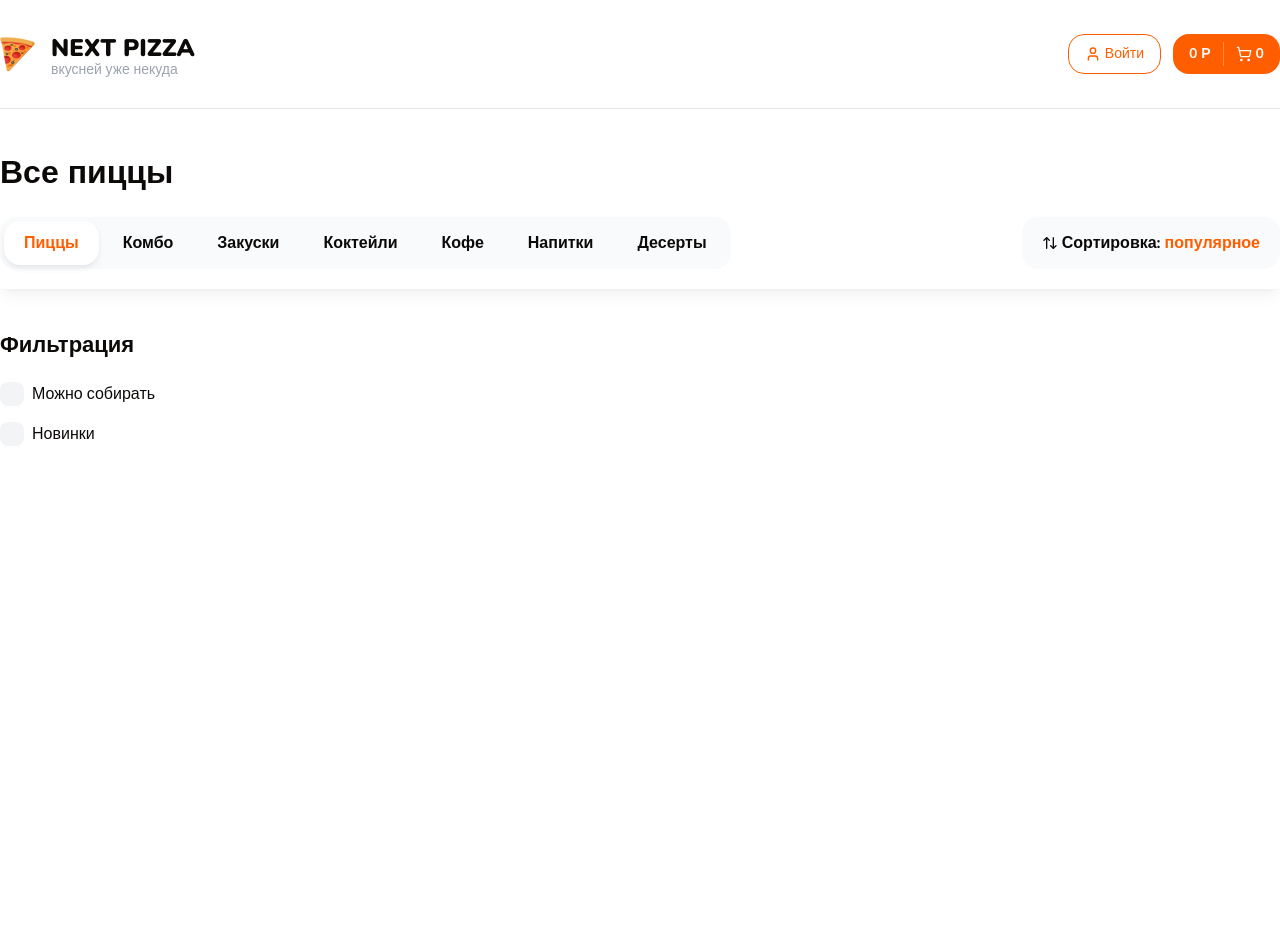
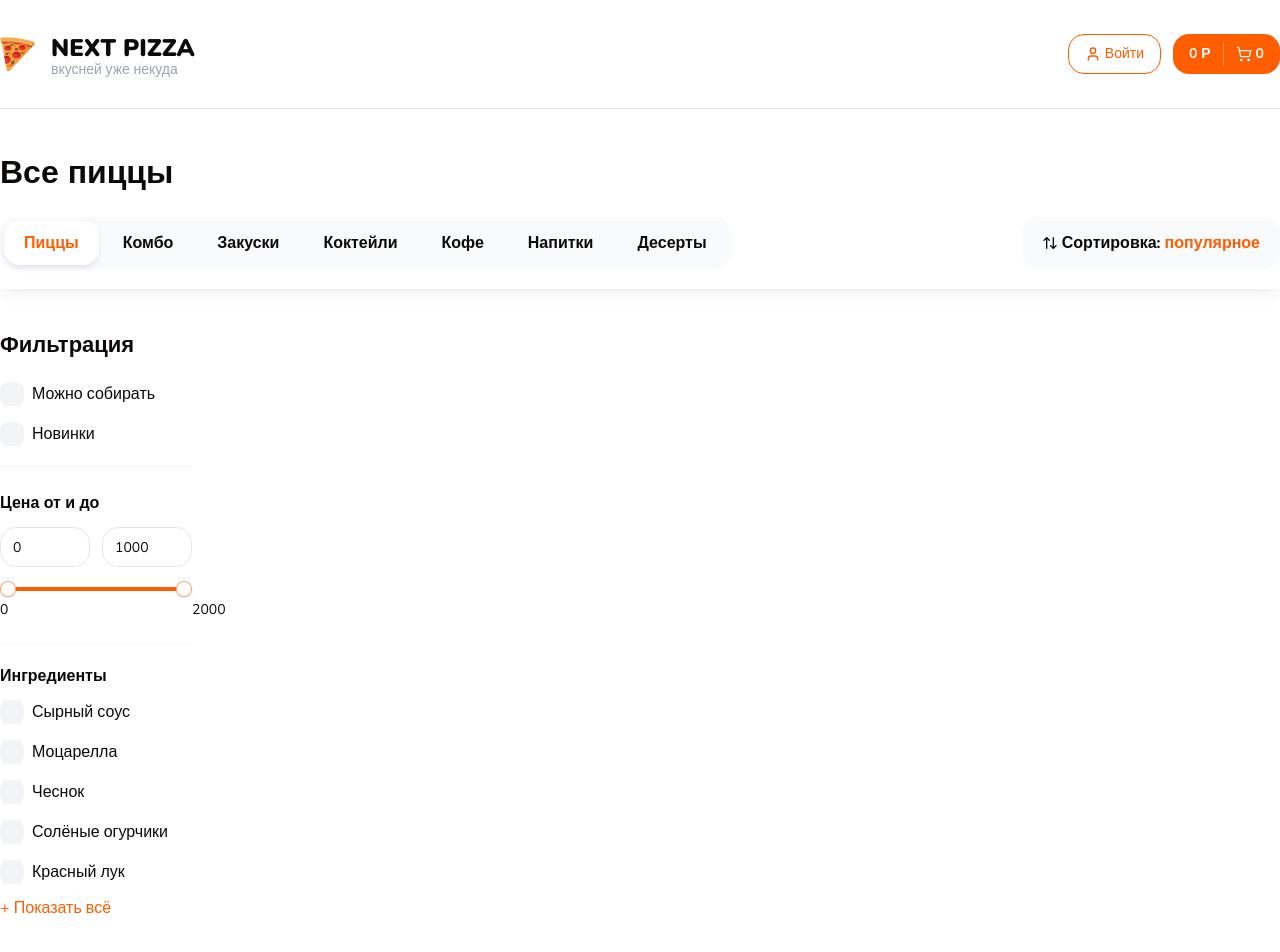
Before and after one commit to prog420/next-pizza, a Next.js app: page / in a window 1280 px wide. Shown: the top 952 px of the page. Before the commit the page ends 800 px from the top, so only its background shows below. Built offline with nearby package versions, Linux system fonts and the light colour scheme.

Commit message:
Add filter for ingredients

```diff
--- /dev/null
+++ b/components/shared/checkbox-filters-group.tsx
@@ -0,0 +1,68 @@
+'use client';
+
+import React from "react";
+import { FilterCheckbox, FilterCheckboxProps } from "./filter-checkbox";
+import { Input } from "../ui";
+
+type Item = FilterCheckboxProps;
+
+interface Props {
+    title: string;
+    items: Item[];
+    defaultItems: Item[];
+    limit?: number;
+    searchInputPlaceholder?: string;
+    onChange?: (values: string[]) => void;
+    defaultValue?: string[];
+    className?: string;
+}
+
+export const CheckboxFiltersGroup: React.FC<Props> = ({
+    title,
+    items,
+    defaultItems,
+    limit = 5,
+    searchInputPlaceholder = 'Поиск...',
+    className,
+    onChange,
+    defaultValue
+}) => {
+    const [showAll, setShowAll] = React.useState(false);
+
+    const list = showAll ? items : defaultItems?.slice(0, limit);
+
+    return (
+        <div className={className}>
+            <p className="font-bold mb-3">{title}</p>
+
+            {showAll && (
+                <div className="mb-5">
+                    <Input placeholder={searchInputPlaceholder} className="bg-gray-50 border-none" />
+                </div>
+            )}
+
+            <div className="flex flex-col gap-4 max-h-96 pr-2 overflow-auto scrollbar">
+                {list.map((item, index) => (
+                    <FilterCheckbox
+                        key={String(item.value)}
+                        text={item.text}
+                        value={item.value}
+                        endAdornment={item.endAdornment}
+                        checked={false}
+                        onCheckedChange={(ids) => console.log(ids)}
+                    />
+                ))}
+            </div>
+
+            {items.length > limit && (
+                <div className={
+                    showAll ? 'border-t border-t-neutral-100 mt-4' : ''
+                }>
+                    <button onClick={() => setShowAll(!showAll)} className="text-primary mt-3">
+                        {showAll ? 'Скрыть' : '+ Показать всё'}
+                    </button>
+                </div>
+            )}
+        </div>
+    )
+}
--- a/components/shared/filters.tsx
+++ b/components/shared/filters.tsx
@@ -1,6 +1,9 @@
 import React from "react";
 import { Title } from "./title";
 import { FilterCheckbox } from "./filter-checkbox";
+import { Input } from "../ui";
+import { RangeSlider } from "./range-slider";
+import { CheckboxFiltersGroup } from "./checkbox-filters-group";
 
 interface Props {
     className?: string;
@@ -10,11 +13,81 @@ export const Filters: React.FC<Props> = ({ className }) => {
     return (
         <div className={className}>
             <Title text="Фильтрация" size="sm" className="mb-5 font-bold" />
-
+            {/** Filter by item state (new / available etc.) */}
             <div className="flex flex-col gap-4">
                 <FilterCheckbox text="Можно собирать" value="1" />
                 <FilterCheckbox text="Новинки" value="2" />
             </div>
+
+            {/** Filter by price */}
+            <div className="mt-5 border-y border-y-neutral-100 py-6 pb-7">
+                <p className="font-bold mb-3">Цена от и до</p>
+                <div className="flex gap-3 mb-5">
+                    <Input type="number" placeholder="0" min={0} max={2000} defaultValue={0} />
+                    <Input type="number" min={100} max={2000} defaultValue={1000} placeholder="1000" />
+                </div>
+                <RangeSlider min={0} max={2000} step={10} value={[0, 2000]} />
+            </div>
+
+            {/** Filter by ingredients */}
+            <CheckboxFiltersGroup
+                title="Ингредиенты"
+                className="mt-5"
+                limit={5}
+                defaultItems={[
+                    {
+                        text: 'Сырный соус',
+                        value: '1',
+                    },
+                    {
+                        text: 'Моцарелла',
+                        value: '2',
+                    },
+                    {
+                        text: 'Чеснок',
+                        value: '3',
+                    },
+                    {
+                        text: 'Солёные огурчики',
+                        value: '4',
+                    },
+                    {
+                        text: 'Красный лук',
+                        value: '5',
+                    },
+                    {
+                        text: 'Томаты',
+                        value: '6',
+                    }
+                ]}
+                items={[
+                    {
+                        text: 'Сырный соус',
+                        value: '1',
+                    },
+                    {
+                        text: 'Моцарелла',
+                        value: '2',
+                    },
+                    {
+                        text: 'Чеснок',
+                        value: '3',
+                    },
+                    {
+                        text: 'Солёные огурчики',
+                        value: '4',
+                    },
+                    {
+                        text: 'Красный лук',
+                        value: '5',
+                    },
+                    {
+                        text: 'Томаты',
+                        value: '6',
+                    },
+                ]}
+            />
+
         </div>
     )
 }
--- a/components/shared/index.ts
+++ b/components/shared/index.ts
@@ -6,3 +6,5 @@ import { SortPopup } from "./sort-popup";
 import { TopBar } from "./top-bar";
 import { FilterCheckbox } from "./filter-checkbox";
 import { Filters } from "./filters";
+import { RangeSlider } from "./range-slider";
+import { CheckboxFiltersGroup } from "./checkbox-filters-group";
```
